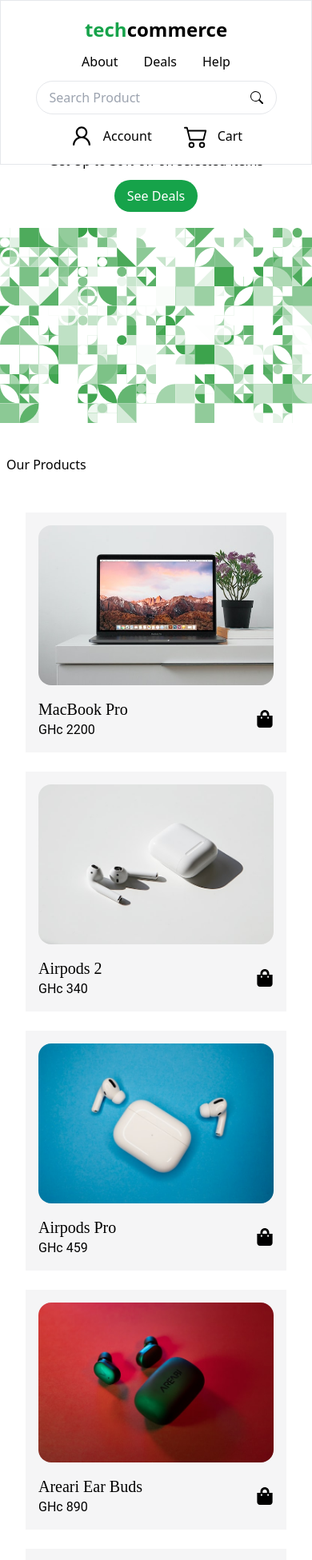
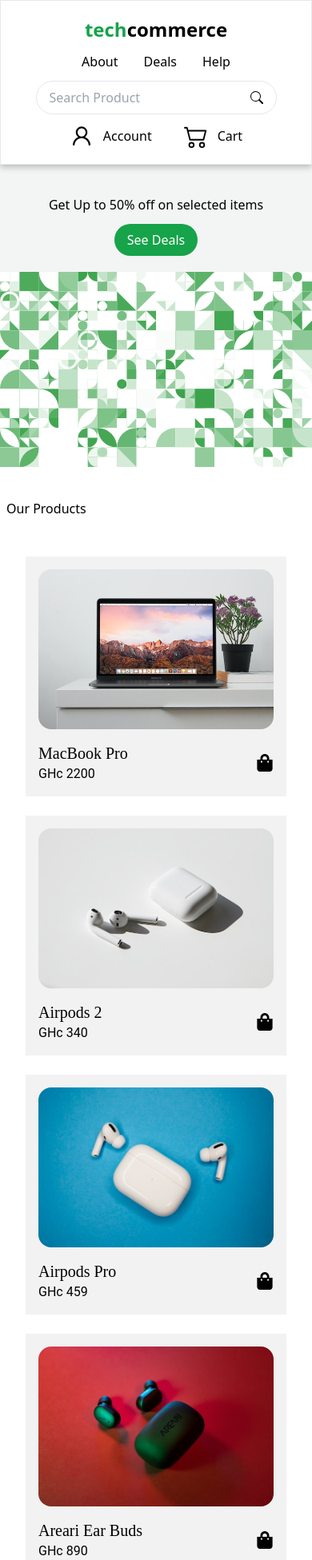
Before and after one commit to topboyasante/techcommerce-frontend, a Next.js app: page / in a window 390 px wide. Shown: the top 1951 px of the page at 80% size. Built offline with nearby package versions, Linux system fonts and the light colour scheme.

Commit message:
Editing Navbar

```diff
--- a/src/components/navigation/Navbar.jsx
+++ b/src/components/navigation/Navbar.jsx
@@ -21,7 +21,7 @@
     },
   ]
   return (
-    <nav className='p-5 fixed w-full gap-3 lg:gap-0 lg:h-[10vh] bg-white flex flex-col lg:flex-row justify-center lg:justify-between items-center border'>
+    <nav className='shadow p-5 fixed  w-full gap-3 lg:gap-0 lg:h-[10vh] bg-white flex flex-col lg:flex-row justify-center lg:justify-between items-center border'>
       {/* Logo */}
       <section className='lg:w-[20%]'>
         <p className='text-2xl font-bold'><span className='text-green-600'>tech</span>commerce</p>
--- a/src/components/page-sections/home/Hero.jsx
+++ b/src/components/page-sections/home/Hero.jsx
@@ -1,13 +1,13 @@
 import Image from 'next/image'
 import React from 'react'
 import HeroImg from '../../images/patternpad.svg'
-import data from '../dummy.js'
+
 
 function Hero() {
 
-  console.log(data)
+
   return (
-    <main className='w-full lg:h-[40vh] pt-[20vh] lg:pt-[10vh]'>
+    <main className='  w-full lg:h-[40vh] pt-[14rem] bg-[#f3f4f4] md:pt-[17vh] lg:pt-[10vh]'>
         <section className='max-w-[1600px] mx-auto h-full rounded flex flex-col md:flex-row justify-between items-center'>
                 <section className='p-5 lg
                 :w-[40%] flex flex-col justify-center h-full place-items-center gap-3'>
--- a/src/components/page-sections/home/items.jsx
+++ b/src/components/page-sections/home/items.jsx
@@ -17,7 +17,7 @@
 <div className=' mt-[2em] flex flex-col gap-8 p-2' >
     <p className=' md:text-3xl'>Our Products</p>
 
-    <div className='bord grid grid-cols-1 md:grid-cols-2 lg:grid-cols-3 gap-6  pt-4 px-6 py-[2em] items-center'>
+    <div className='grid grid-cols-1 md:grid-cols-2 lg:grid-cols-3 gap-6  pt-4 px-6 py-[2em] items-center'>
         {details}
 
 
--- a/src/components/reusables/ItemComponent.jsx
+++ b/src/components/reusables/ItemComponent.jsx
@@ -10,7 +10,7 @@
     }
   return (
 
-          <div className=" w-full  h-[300px] md:h-[350px] bg-[#f5f5f6] " >
+          <div className=" w-full  h-[300px] md:h-[350px] bg-[#f1f2f1] " >
         <CardContent>
           <div className="abosolute">
             <img src={`../images2/${img}`} className=" w-full h-[200px] md:h-[250px] object-cover rounded-[1em]" alt={name}/>
--- a/src/pages/index.jsx
+++ b/src/pages/index.jsx
@@ -14,6 +14,8 @@
         <meta name="description" content="Generated by create next app" />
         <meta name="viewport" content="width=device-width, initial-scale=1" />
         <link rel="icon" href="/favicon.ico" />
+
+
       </Head>
       <main>
         <Hero/>
--- a/src/styles/globals.css
+++ b/src/styles/globals.css
@@ -1,3 +1,10 @@
 @tailwind base;
 @tailwind components;
 @tailwind utilities;
+
+.bord{
+border:solid 1px black
+}
+.shadow{
+    box-shadow: rgba(0, 0, 0, 0.24) 0px 3px 8px;
+}
```
